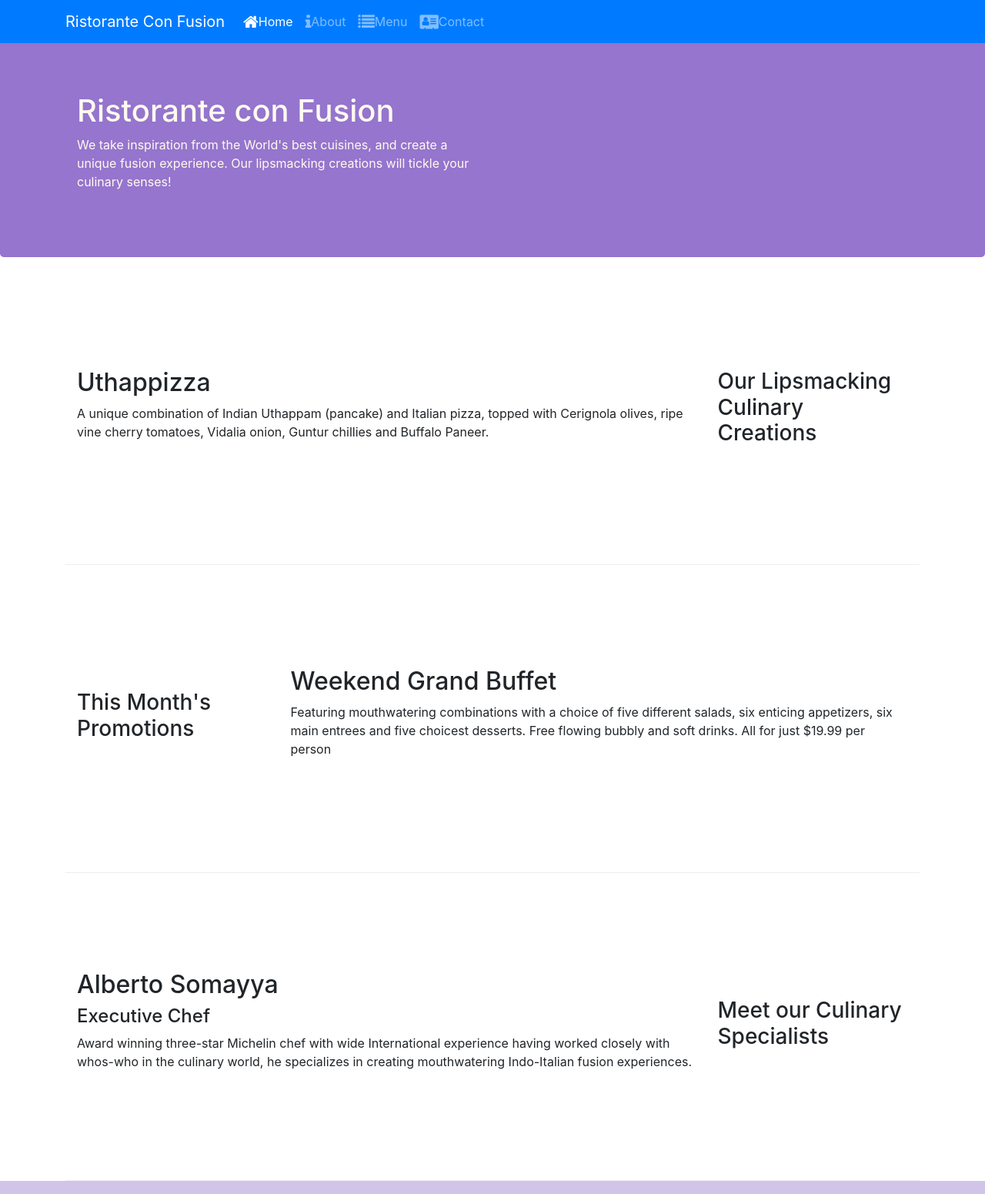
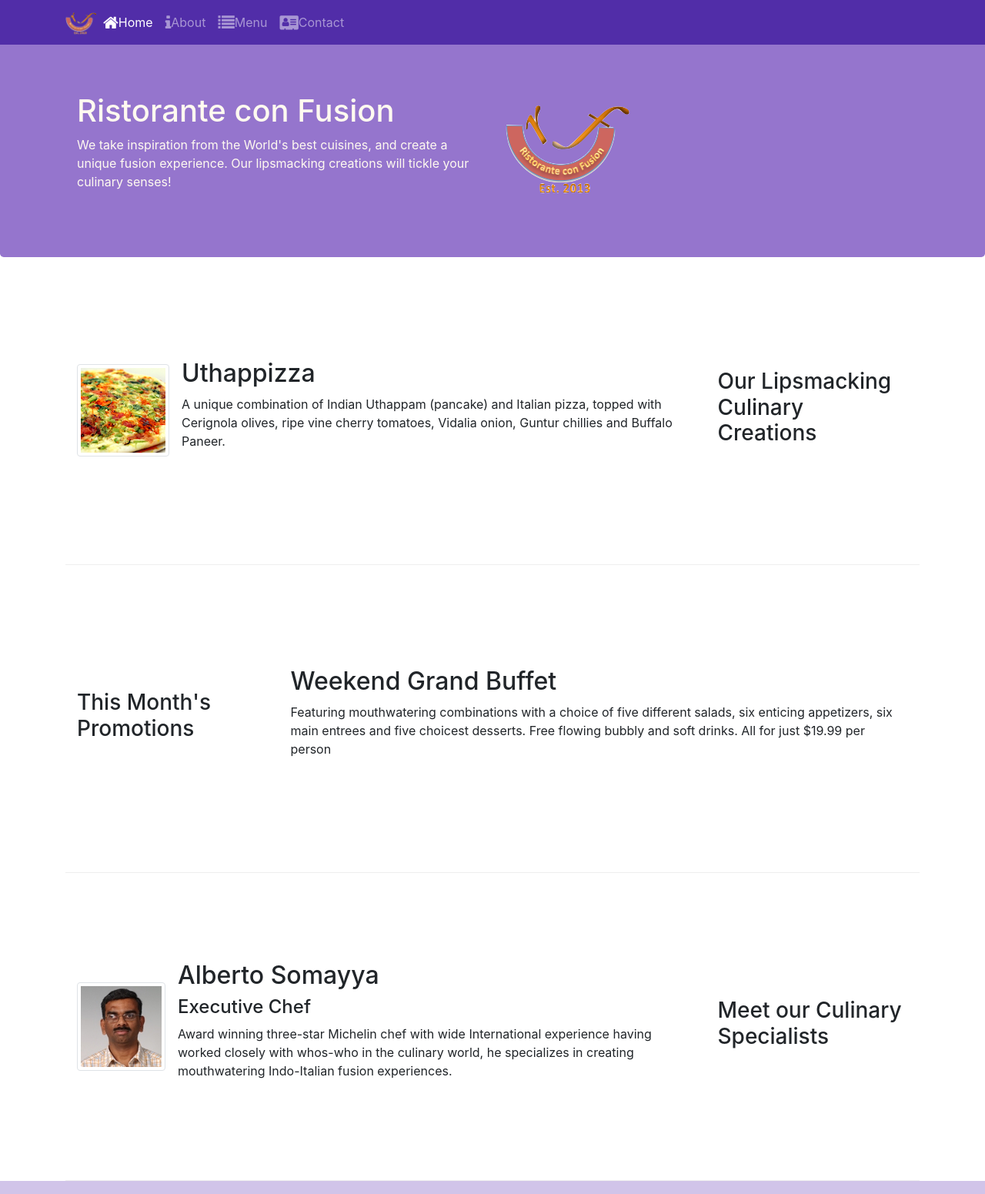
Before and after one commit to tkarla/conFusion, a website: page index.html in a window 1280 px wide. Shown: the top 1551 px of the page at 77% size. Drawn offline with nearby package versions, Linux system fonts and the light colour scheme.

Commit message:
Images and Media

```diff
--- a/index.html
+++ b/index.html
@@ -15,12 +15,12 @@
 </head>
 
 <body>
-    <nav class="navbar navbar-dark navbar-expand-sm bg-primary fixed-top">
+    <nav class="navbar navbar-dark navbar-expand-sm fixed-top">
         <div class="container">
         <button class="navbar-toggler" type="button" data-toggle="collapse" data-target="#Navbar">
             <span class="navbar-toggler-icon"></span>
         </button>
-        <a class="navbar-brand" href="#">Ristorante Con Fusion</a>
+        <a class="navbar-brand mr-auto" href="#"><img src="img/logo.png" height="30" width="41"></a>
              <div class="collapse navbar-collapse" id="Navbar">
                 <ul class="navbar-nav mr-auto">
                     <li class="nav-item active"><a class="nav-link" href="#"><span class="fa fa-home fa-lg"></span>Home</a></li>
@@ -38,7 +38,8 @@
                     <h1>Ristorante con Fusion</h1>
                     <p>We take inspiration from the World's best cuisines, and create a unique fusion experience. Our lipsmacking creations will tickle your culinary senses!</p>
                 </div>
-                <div class="col-12 col-sm">
+                <div class="col-12 col-sm align-self-center">
+                    <img src="img/logo.png" class="img-fluid">
                 </div>
             </div>
         </div>
@@ -50,8 +51,14 @@
                 <h3>Our Lipsmacking Culinary Creations</h3>
             </div>
             <div class="col col-sm order-sm-first col-md">
-                <h2>Uthappizza</h2>
-                <p>A unique combination of Indian Uthappam (pancake) and Italian pizza, topped with Cerignola olives, ripe vine cherry tomatoes, Vidalia onion, Guntur chillies and Buffalo Paneer.</p>
+                <div class="media">
+                    <img class="d-flex mr-3 img-thumbnail align-self-center"
+                            src="img/uthappizza.png" alt="Uthappizza">
+                    <div class="media-body">
+                        <h2 class="mt-0">Uthappizza</h2>
+                        <p class="d-none d-sm-block">A unique combination of Indian Uthappam (pancake) and Italian pizza, topped with Cerignola olives, ripe vine cherry tomatoes, Vidalia onion, Guntur chillies and Buffalo Paneer.</p>
+                    </div>
+                </div>
             </div>
         </div>
 
@@ -71,9 +78,16 @@
                 <h3>Meet our Culinary Specialists</h3>
             </div>
             <div class="col col-sm order-sm-first col-md">
-                <h2>Alberto Somayya</h2>
-                <h4>Executive Chef</h4>
-                <p>Award winning three-star Michelin chef with wide International experience having worked closely with whos-who in the culinary world, he specializes in creating mouthwatering Indo-Italian fusion experiences. </p>
+                <div class="media">
+                    <img class="d-flex mr-3 img-thumbnail align-self-center"
+                            src="img/alberto.png" alt="Alberto Somayya">
+                    <div class="media-body">
+                        <h2 class="mt-0">Alberto Somayya</h2>
+                        <h4>Executive Chef</h4>
+                        <p class="d-none d-sm-block">Award winning three-star Michelin chef with wide International experience having worked closely with whos-who in the culinary world, he specializes in creating mouthwatering Indo-Italian fusion experiences.
+                        </p>
+                    </div>
+                </div>
             </div>
         </div>
     </div>
```
Also changed, not shown: aboutus.html (+4 -3 lines), contactus.html (+6 -5 lines), img/alberto.png (added), img/buffet.png (added), img/logo.png (added), img/uthappizza.png (added).
